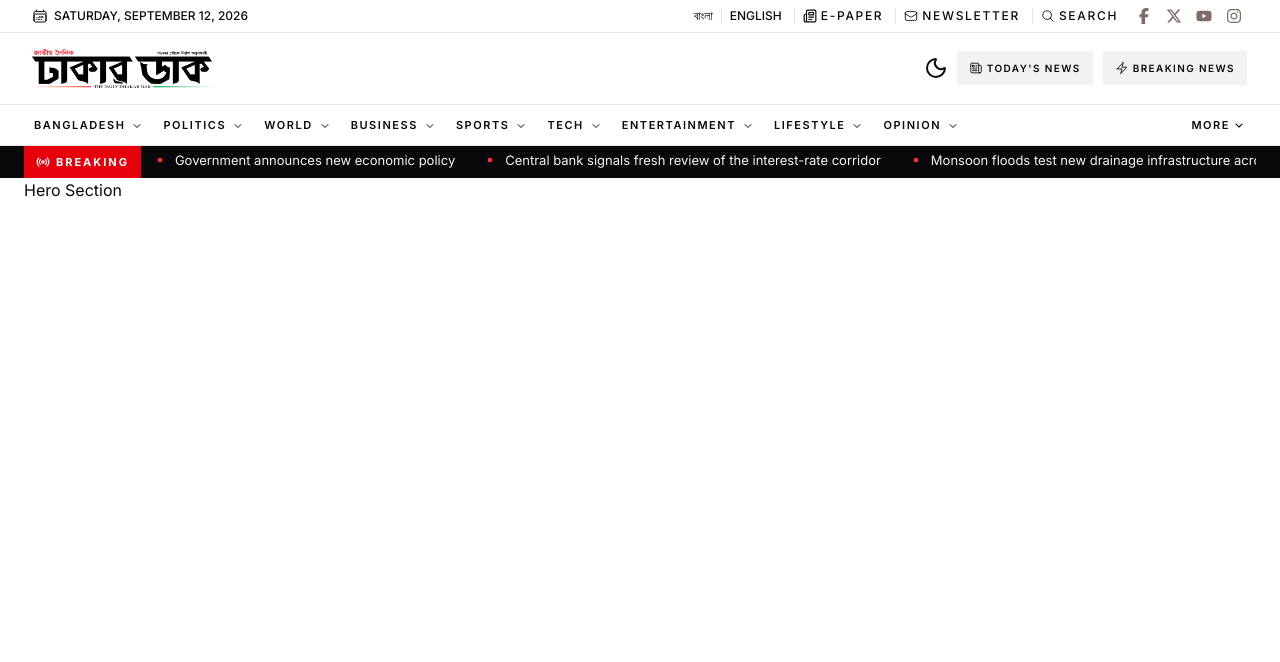
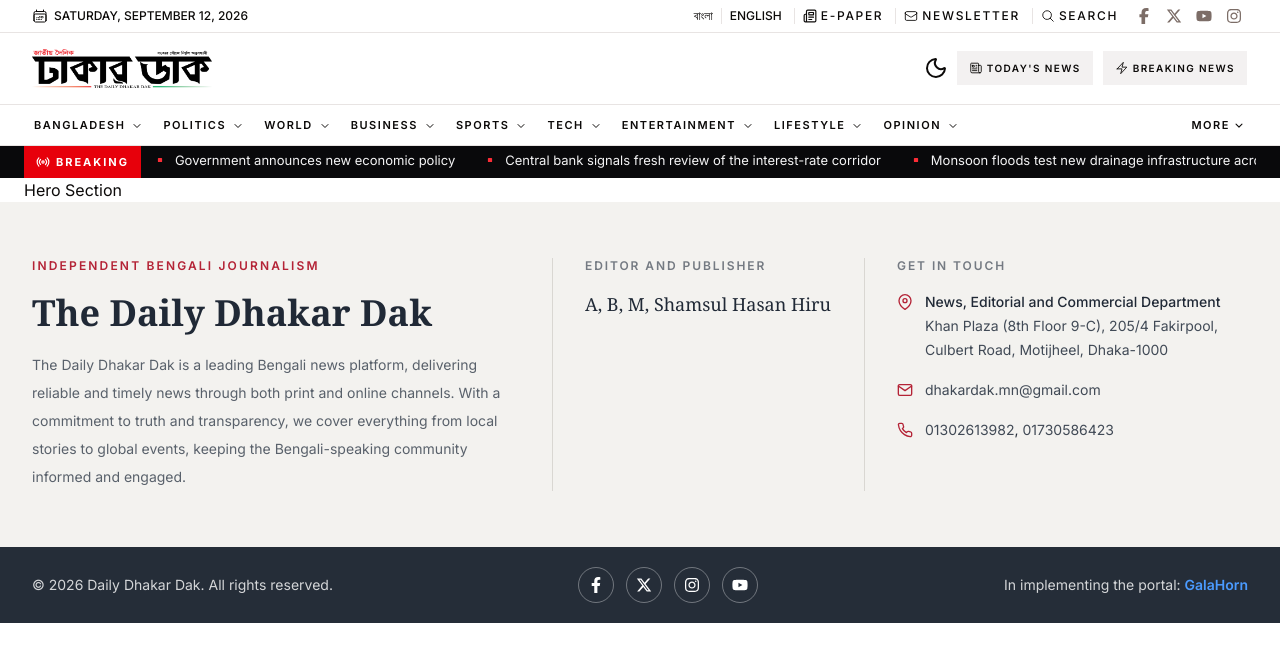
Before and after one commit to CodeWizard-AB/dhakar-dak-web, a Next.js app: page / in a window 1280 px wide. Shown: the top 662 px of the page. Built offline with nearby package versions, Linux system fonts and the light colour scheme.

Commit message:
feat: add Footer component and footer data constants for enhanced layout and contact information

```diff
--- a/src/app/layout.tsx
+++ b/src/app/layout.tsx
@@ -2,6 +2,7 @@
 import { Inter } from "next/font/google";
 import "./globals.css";
 import { cn } from "@/lib/utils";
+import Footer from "@/components/layout/footer/footer";
 import Header from "@/components/layout/header/header";
 
 const inter = Inter({ subsets: ["latin"] });
@@ -22,6 +23,7 @@
 			<body cz-shortcut-listen="true">
 				<Header />
 				<main className="container mx-auto px-4 sm:px-6">{children}</main>
+				<Footer />
 			</body>
 		</html>
 	);
--- /dev/null
+++ b/src/components/layout/footer/footer.tsx
@@ -0,0 +1,119 @@
+import { contactDetails, socialIcons } from "@/lib/constants/footer-data";
+
+export default function Footer() {
+	return (
+		<footer className="bg-[#f3f2ef] text-[#202936]">
+			<div className="mx-auto grid container gap-10 px-5 py-12 sm:px-8 md:grid-cols-12 md:gap-8 md:py-14">
+				<div className="md:col-span-5">
+					<p className="text-xs font-semibold uppercase tracking-[0.18em] text-[#b42336]">
+						Independent Bengali journalism
+					</p>
+					<p className="mt-4 font-serif text-3xl font-semibold leading-tight sm:text-4xl">
+						The Daily Dhakar Dak
+					</p>
+					<p className="mt-4 max-w-xl text-sm leading-7 text-[#59616b]">
+						The Daily Dhakar Dak is a leading Bengali news platform, delivering
+						reliable and timely news through both print and online channels.
+						With a commitment to truth and transparency, we cover everything
+						from local stories to global events, keeping the Bengali-speaking
+						community informed and engaged.
+					</p>
+				</div>
+
+				<div className="border-t border-[#d9d7d2] pt-7 md:col-span-3 md:border-l md:border-t-0 md:pl-8 md:pt-0">
+					<h2 className="text-xs font-semibold uppercase tracking-[0.16em] text-[#747a82]">
+						Editor and Publisher
+					</h2>
+					<p className="mt-4 font-serif text-lg leading-7">
+						A, B, M, Shamsul Hasan Hiru
+					</p>
+				</div>
+
+				<div className="border-t border-[#d9d7d2] pt-7 md:col-span-4 md:border-l md:border-t-0 md:pl-8 md:pt-0">
+					<h2 className="text-xs font-semibold uppercase tracking-[0.16em] text-[#747a82]">
+						Get in touch
+					</h2>
+					<ul className="mt-4 space-y-4">
+						{contactDetails.map(
+							({
+								Icon,
+								label,
+								value,
+								href,
+								additionalHref,
+								additionalValue,
+							}) => (
+								<li
+									key={label}
+									className="flex items-start gap-3 text-sm leading-6"
+								>
+									<Icon
+										aria-hidden="true"
+										className="mt-1 size-4 shrink-0 text-[#b42336]"
+									/>
+									<div>
+										{label !== "Email" && label !== "Telephone" && (
+											<p className="font-medium">{label}</p>
+										)}
+										{href ? (
+											<>
+												<a
+													href={href}
+													className="text-[#414a56] underline-offset-4 hover:text-[#b42336] hover:underline"
+												>
+													{value}
+												</a>
+												{additionalHref && additionalValue && (
+													<>
+														{", "}
+														<a
+															href={additionalHref}
+															className="text-[#414a56] underline-offset-4 hover:text-[#b42336] hover:underline"
+														>
+															{additionalValue}
+														</a>
+													</>
+												)}
+											</>
+										) : (
+											<p className="text-[#414a56]">{value}</p>
+										)}
+									</div>
+								</li>
+							),
+						)}
+					</ul>
+				</div>
+			</div>
+
+			<div className="bg-[#252d38] text-white">
+				<div className="mx-auto flex container flex-col items-center gap-5 px-5 py-5 text-center sm:px-8 md:flex-row md:justify-between md:text-left">
+					<p className="text-sm text-white/80">
+						© {new Date().getFullYear()} Daily Dhakar Dak. All rights reserved.
+					</p>
+					<div
+						className="flex items-center gap-3"
+						role="group"
+						aria-label="Social media"
+					>
+						{socialIcons.map(({ label, Icon }) => (
+							<span
+								key={label}
+								aria-label={label}
+								role="img"
+								title={label}
+								className="flex size-9 items-center justify-center rounded-full border border-white/35 text-white"
+							>
+								<Icon aria-hidden="true" className="size-4" />
+							</span>
+						))}
+					</div>
+					<p className="text-sm text-white/80">
+						In implementing the portal:{" "}
+						<span className="font-semibold text-[#4b9bff]">GalaHorn</span>
+					</p>
+				</div>
+			</div>
+		</footer>
+	);
+}
--- /dev/null
+++ b/src/lib/constants/footer-data.ts
@@ -0,0 +1,33 @@
+import { FaFacebookF, FaInstagram, FaYoutube } from "react-icons/fa";
+import { FaXTwitter } from "react-icons/fa6";
+import { FiMail, FiMapPin, FiPhone } from "react-icons/fi";
+
+export const contactDetails = [
+	{
+		Icon: FiMapPin,
+		label: "News, Editorial and Commercial Department",
+		value:
+			"Khan Plaza (8th Floor 9-C), 205/4 Fakirpool, Culbert Road, Motijheel, Dhaka-1000",
+	},
+	{
+		Icon: FiMail,
+		label: "Email",
+		value: "dhakardak.mn@gmail.com",
+		href: "mailto:dhakardak.mn@gmail.com",
+	},
+	{
+		Icon: FiPhone,
+		label: "Telephone",
+		value: "01302613982",
+		href: "tel:01302613982",
+		additionalHref: "tel:01730586423",
+		additionalValue: "01730586423",
+	},
+];
+
+export const socialIcons = [
+	{ label: "Facebook", Icon: FaFacebookF },
+	{ label: "X", Icon: FaXTwitter },
+	{ label: "Instagram", Icon: FaInstagram },
+	{ label: "YouTube", Icon: FaYoutube },
+];
```
